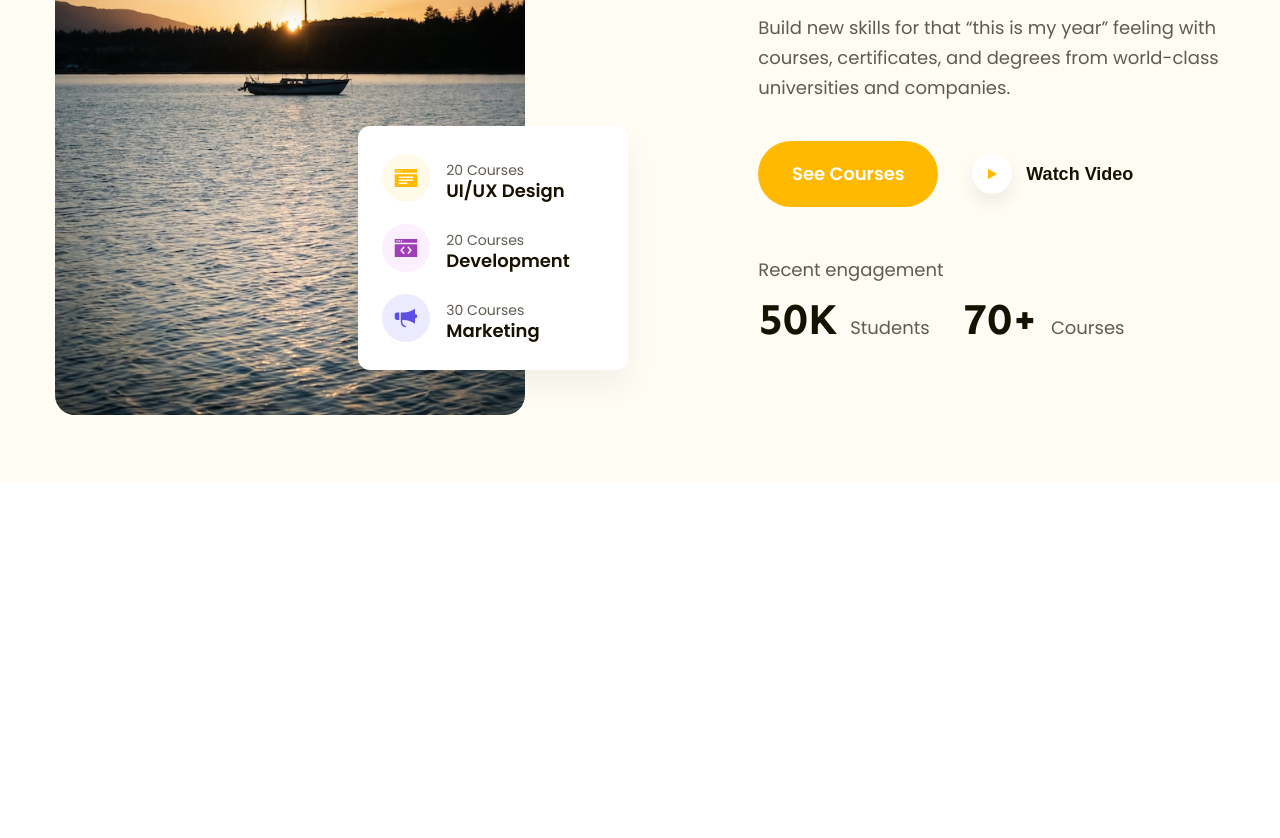
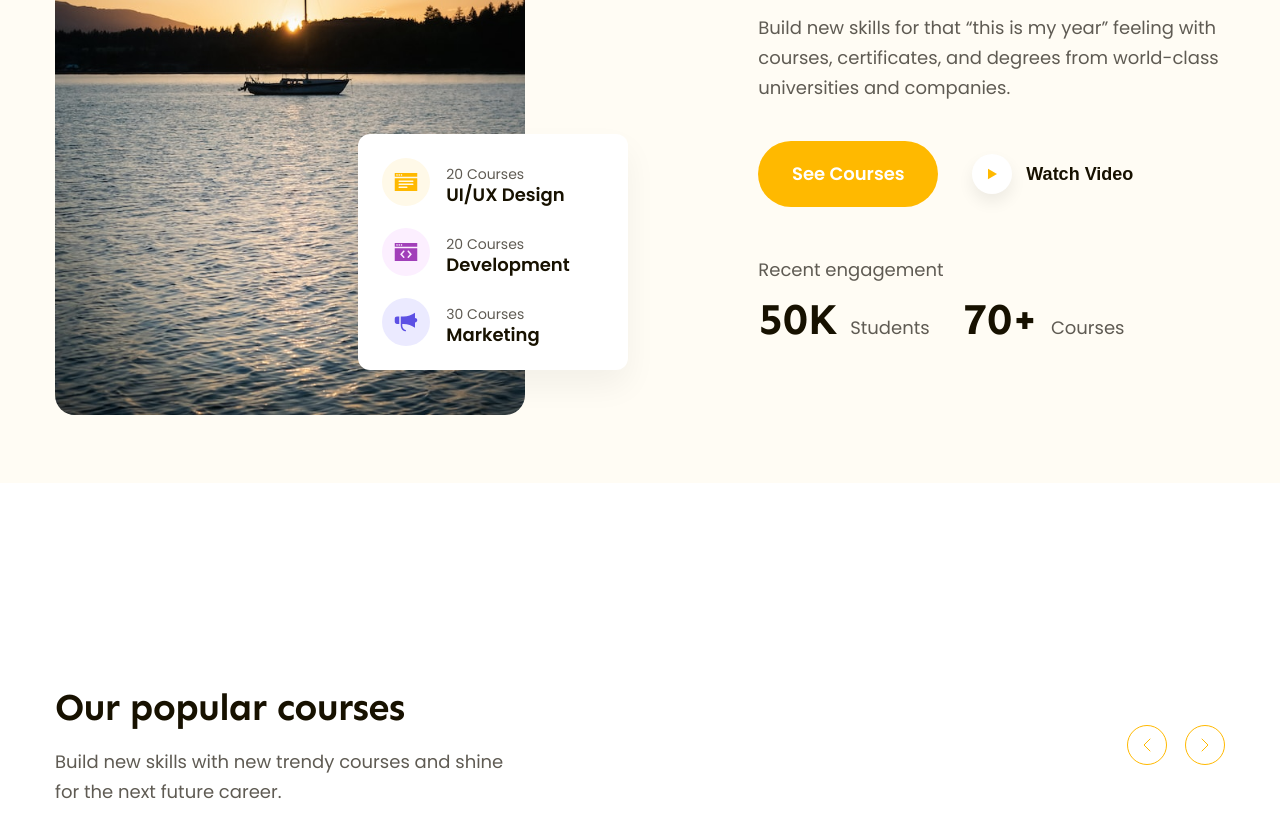
Before and after one commit to vithocbai/exercise-project-02, a plain HTML site: page index.html in a window 1280 px wide. Shown: the part 420-1258 px from the top of the page. Before the commit the page ends 903 px from the top, so only its background shows below. Drawn offline with Linux system fonts and the light colour scheme.

Commit message:
Làm phần Popular #1

```diff
--- a/assets/css/styles.css
+++ b/assets/css/styles.css
@@ -46,15 +46,20 @@ a {
 }
 
 .heading {
+    font-weight: 700;
     font-family: var(--font-heading);
-    line-height: 1.17;
     letter-spacing: -0.02em;
     color: #171100;
 }
 
-.lv1 {
-    font-weight: 700;
+.heading.lv1 {
+    line-height: 1.17;
     font-size: 5.6rem;
+}
+
+.heading.lv2 {
+    font-size: 3.8rem;
+    line-height: 48px;
 }
 
 .desc {
@@ -119,8 +124,9 @@ a {
     margin-left: 49px;
 }
 
-/* Hero */
+/* === Hero === */
 .hero {
+    background: #fffcf4;
     padding: 56px 0 65px;
 }
 
@@ -148,7 +154,7 @@ a {
     background: #ffffff;
     box-shadow: 0px 16px 32px rgba(0, 0, 0, 0.05);
     border-radius: 12px;
-    padding: 28px 24px;
+    padding: 24px;
 }
 
 .summary .item {
@@ -264,3 +270,41 @@ a {
 .content-block .stats:first-child {
     margin-left: 0;
 }
+
+/* ===== Popular === */
+.popular {
+    margin-top: 200px;
+}
+
+.popular .popular-top {
+    display: flex;
+    align-items: center;
+}
+
+.popular .desc {
+    margin-top: 16px;
+    width: 458px;
+}
+
+.popular .controls {
+    display: flex;
+    margin-left: auto;
+    gap: 18px;
+}
+
+.popular .control-btn {
+    display: flex;
+    align-items: center;
+    justify-content: center;
+    width: 40px;
+    height: 40px;
+    color: var(--primary-color);
+    border: 1px solid var(--primary-color);
+    border-radius: 50%;
+    background-color: transparent;
+}
+
+.popular .control-btn:hover {
+    color: #fff;
+    background: var(--primary-color);
+}
--- a/index.html
+++ b/index.html
@@ -53,9 +53,12 @@
                         <a href="#!" class="btn sign-up-btn">Sign Up</a>
                     </div>
                 </nav>
-
-                <!-- Hero -->
-                <div class="hero">
+            </div>
+        </header>
+        <main style="height: 10000px">
+            <!-- Hero -->
+            <div class="hero">
+                <div class="main-content">
                     <div class="body">
                         <!-- Hero-left -->
                         <div class="media-block">
@@ -137,6 +140,55 @@
                     </div>
                 </div>
             </div>
-        </header>
+            <!-- Popular -->
+            <div class="popular">
+                <div class="main-content">
+                    <div class="popular-top">
+                        <div class="info">
+                            <h2 class="heading lv2">Our popular courses</h2>
+                            <p class="desc">
+                                Build new skills with new trendy courses and
+                                shine for the next future career.
+                            </p>
+                        </div>
+
+                        <div class="controls">
+                            <button class="control-btn">
+                                <svg
+                                    width="8"
+                                    height="14"
+                                    viewBox="0 0 8 14"
+                                    fill="none"
+                                    xmlns="http://www.w3.org/2000/svg"
+                                >
+                                    <path
+                                        d="M7 1L1 7L7 13"
+                                        stroke="currentColor"
+                                        stroke-linecap="round"
+                                        stroke-linejoin="round"
+                                    />
+                                </svg>
+                            </button>
+                            <button class="control-btn">
+                                <svg
+                                    width="8"
+                                    height="14"
+                                    viewBox="0 0 8 14"
+                                    fill="none"
+                                    xmlns="http://www.w3.org/2000/svg"
+                                >
+                                    <path
+                                        d="M1 1L7 7L1 13"
+                                        stroke="currentColor"
+                                        stroke-linecap="round"
+                                        stroke-linejoin="round"
+                                    />
+                                </svg>
+                            </button>
+                        </div>
+                    </div>
+                </div>
+            </div>
+        </main>
     </body>
 </html>
```
Also changed, not shown: assets/img/bigger.svg (added), assets/img/less.svg (added).
